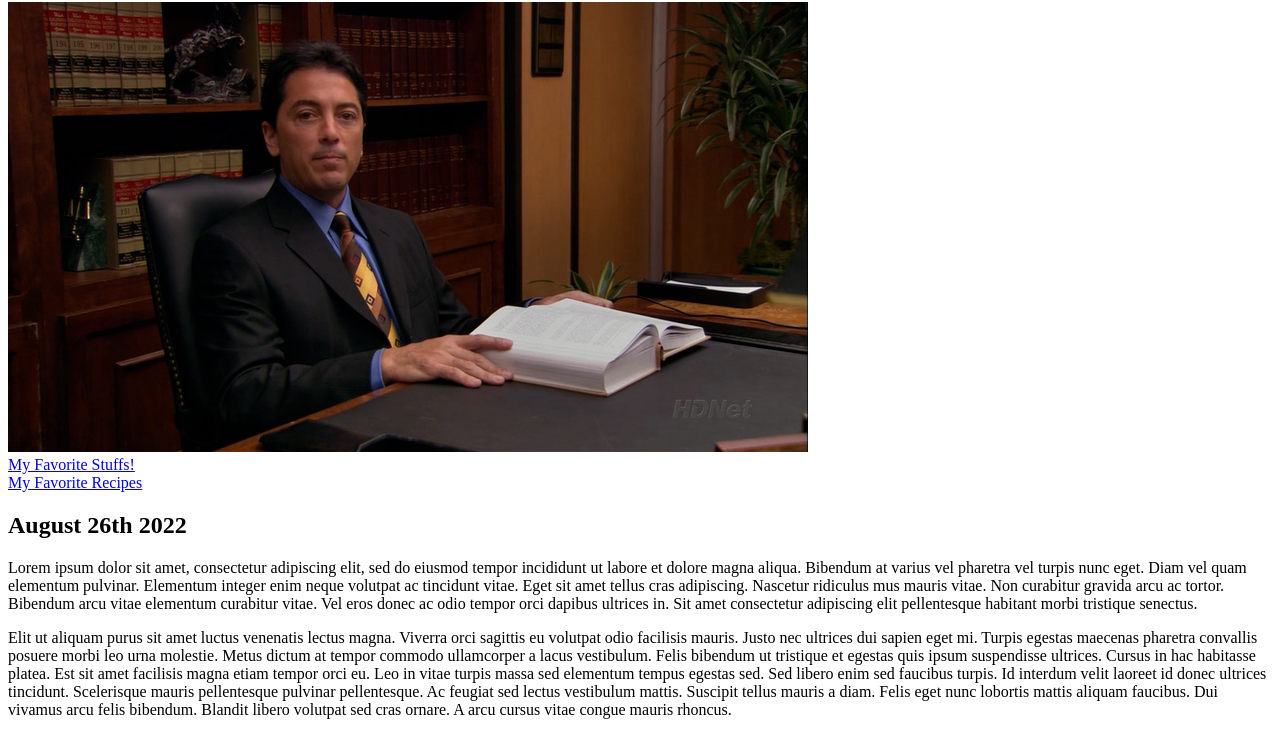
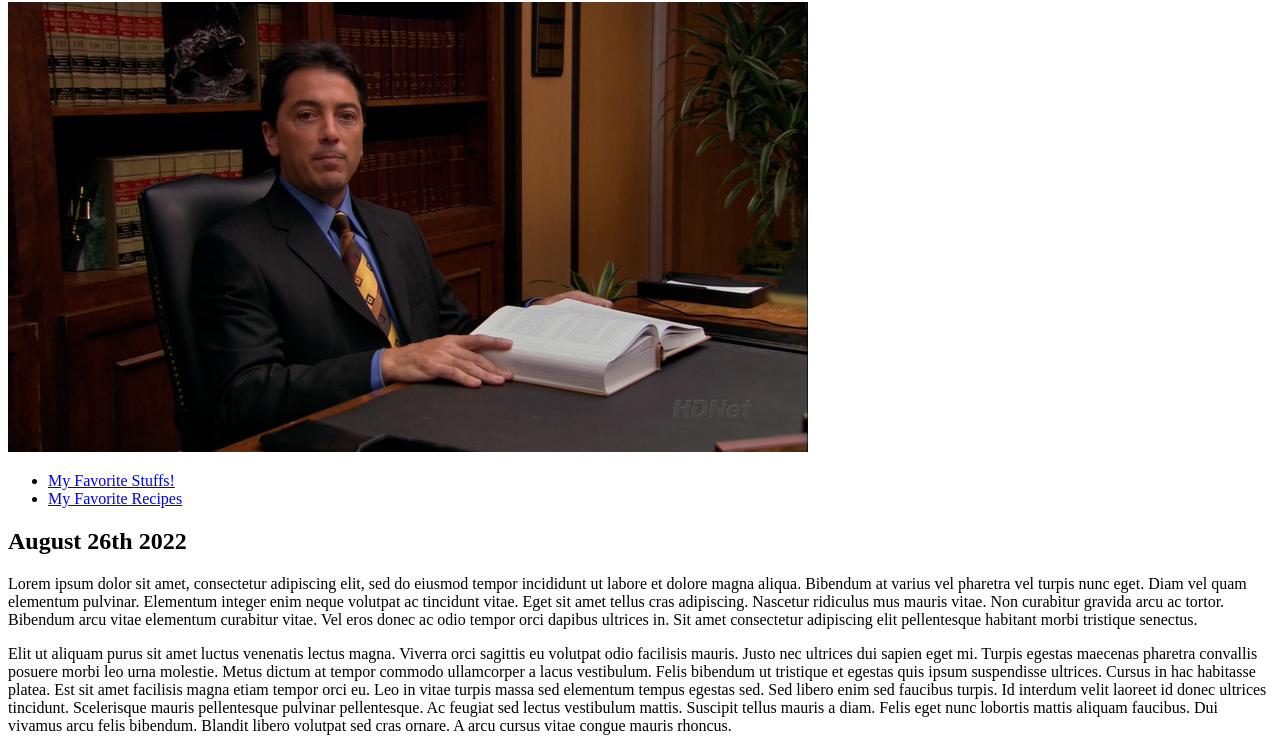
Before and after one commit to thomelm/the-law-blog, a plain HTML site: page index.html in a window 1280 px wide. Shown: the part 78-814 px from the top of the page. Drawn offline with Linux system fonts and the light colour scheme.

Commit message:
Added links on index.html to an unordered list

```diff
--- a/index.html
+++ b/index.html
@@ -8,10 +8,10 @@
         <!-- This is the body of my blog -Bob -->
         <h1>Bob Loblaw's Law Blog - <a href="https://www.youtube.com/watch?v=7hCPODjJO7s&list=PLGSOZAHg1yQHU1tc_3Y5MTQg1qjtxA_nq">In Colour!</a></h1>
         <img src="./images/bob.png" alt="This is a picture of me behind my desk at my lawfirm">
-        <br>
-        <a href="./favorites.html">My Favorite Stuffs!</a>
-        <br>
-        <a href="./recipes.html">My Favorite Recipes</a>
+        <ul>
+            <li><a href="./favorites.html">My Favorite Stuffs!</a></li>
+            <li><a href="./recipes.html">My Favorite Recipes</a></li>
+        </ul>
         <h2>August 26th 2022</h2>
         <p>Lorem ipsum dolor sit amet, consectetur adipiscing elit, sed do eiusmod tempor incididunt ut labore et dolore magna aliqua. Bibendum at varius vel pharetra vel turpis nunc eget. Diam vel quam elementum pulvinar. Elementum integer enim neque volutpat ac tincidunt vitae. Eget sit amet tellus cras adipiscing. Nascetur ridiculus mus mauris vitae. Non curabitur gravida arcu ac tortor. Bibendum arcu vitae elementum curabitur vitae. Vel eros donec ac odio tempor orci dapibus ultrices in. Sit amet consectetur adipiscing elit pellentesque habitant morbi tristique senectus.</p>
         <p>Elit ut aliquam purus sit amet luctus venenatis lectus magna. Viverra orci sagittis eu volutpat odio facilisis mauris. Justo nec ultrices dui sapien eget mi. Turpis egestas maecenas pharetra convallis posuere morbi leo urna molestie. Metus dictum at tempor commodo ullamcorper a lacus vestibulum. Felis bibendum ut tristique et egestas quis ipsum suspendisse ultrices. Cursus in hac habitasse platea. Est sit amet facilisis magna etiam tempor orci eu. Leo in vitae turpis massa sed elementum tempus egestas sed. Sed libero enim sed faucibus turpis. Id interdum velit laoreet id donec ultrices tincidunt. Scelerisque mauris pellentesque pulvinar pellentesque. Ac feugiat sed lectus vestibulum mattis. Suscipit tellus mauris a diam. Felis eget nunc lobortis mattis aliquam faucibus. Dui vivamus arcu felis bibendum. Blandit libero volutpat sed cras ornare. A arcu cursus vitae congue mauris rhoncus.</p>
```
